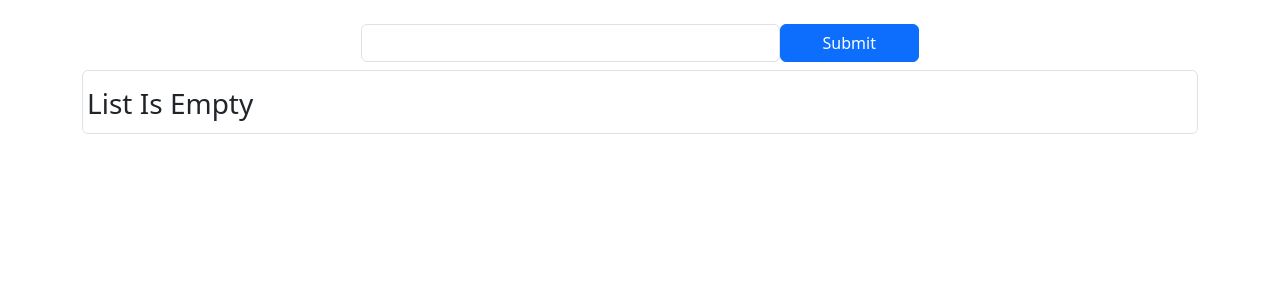
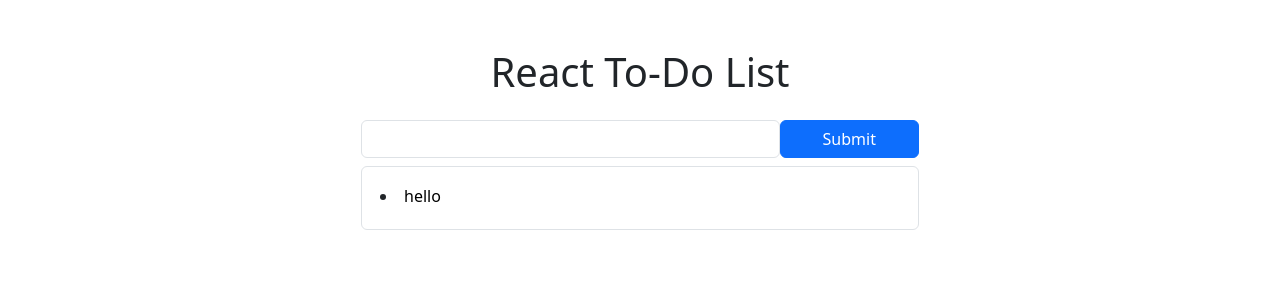
Before and after one commit to Sergey-Ivanovich/react-to-do-list, a React (Create React App) app: page / in a window 1280 px wide. Shown: the top 300 px of the page. Built offline with nearby package versions, Linux system fonts and the light colour scheme.

Commit message:
continued work

```diff
--- a/src/ToDo.css
+++ b/src/ToDo.css
@@ -3,3 +3,8 @@ ul button {
   border: none;
   background-color: transparent;
 }
+
+.hide {
+  transition: all 200ms ease-in-out;
+  opacity: 0;
+}
--- a/src/ToDo.js
+++ b/src/ToDo.js
@@ -25,7 +25,7 @@ export default function ToDo() {
     setToDoItems(activeItems);
   }
 
-  if (toDoItems === null) {
+  if (toDoItems.length >= 1) {
     return (
       <div className="ToDo container">
         <div className="w-50 d-block m-auto">
@@ -64,6 +64,7 @@ export default function ToDo() {
     return (
       <div className="ToDo container">
         <div className="w-50 d-block m-auto">
+          <h1 className="text-center mt-5">React To-Do List</h1>
           <form className="text-center mt-4 mb-2 d-flex">
             <input
               type="text"
@@ -77,8 +78,8 @@ export default function ToDo() {
             />
           </form>
         </div>
-        <div className="border border-gray w-100 rounded p-1 pt-3">
-          <h3 className="text-opacity-50">List Is Empty</h3>
+        <div className="border border-gray w-50 rounded p-1 pt-3 m-auto">
+          <h3 className="opacity-50 text-center">List Is Empty</h3>
         </div>
       </div>
     );
```
